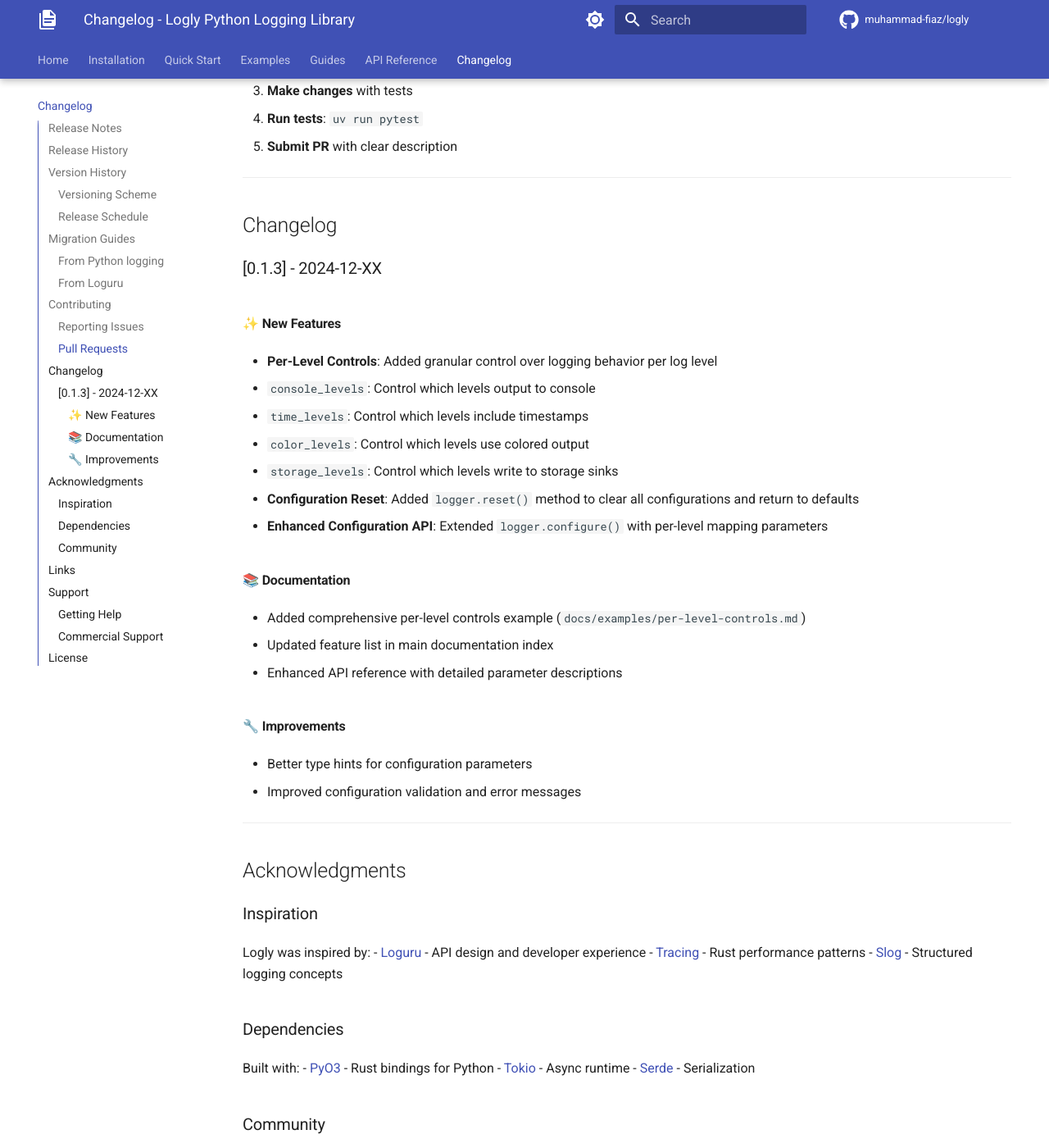
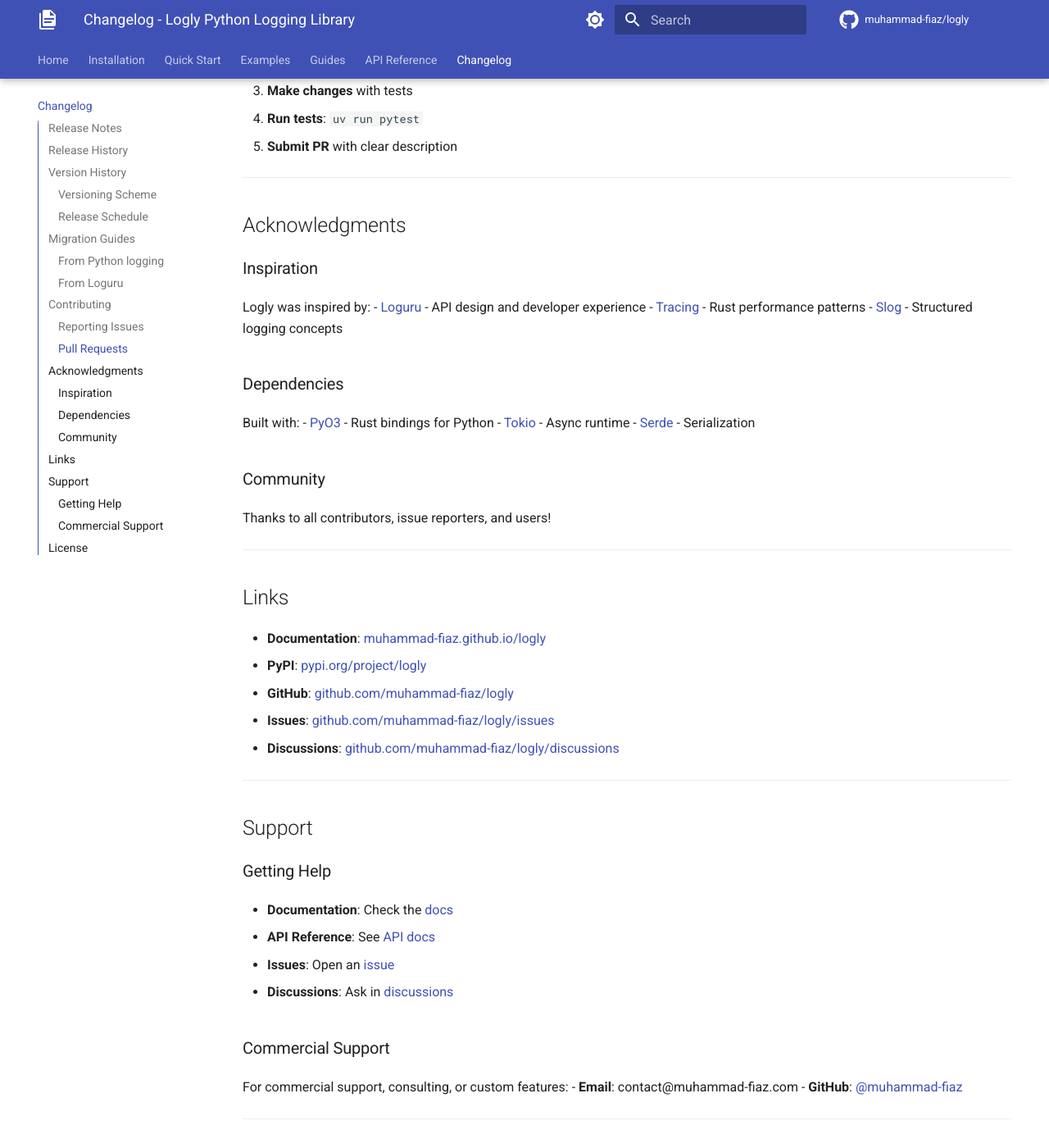
Before and after one commit to muhammad-fiaz/logly, an MkDocs documentation site: the page built from docs/changelog.md, in a window 1280 px wide and 1400 px high, scrolled down 2582 px. Shown: the whole window at 82% size. Built offline with MkDocs 1.6.1 and Material for MkDocs 9.7.7, drawn with Linux system fonts in a browser that asks for light colours; comment, search, counter and statistics services are not loaded.

Commit message:
update readme

```diff
--- a/docs/changelog.md
+++ b/docs/changelog.md
@@ -118,33 +118,6 @@
 
 ---
 
-## Changelog
-
-### [0.1.3] - 2024-12-XX
-
-#### ✨ New Features
-
-- **Per-Level Controls**: Added granular control over logging behavior per log level
-  - `console_levels`: Control which levels output to console
-  - `time_levels`: Control which levels include timestamps
-  - `color_levels`: Control which levels use colored output
-  - `storage_levels`: Control which levels write to storage sinks
-- **Configuration Reset**: Added `logger.reset()` method to clear all configurations and return to defaults
-- **Enhanced Configuration API**: Extended `logger.configure()` with per-level mapping parameters
-
-#### 📚 Documentation
-
-- Added comprehensive per-level controls example (`docs/examples/per-level-controls.md`)
-- Updated feature list in main documentation index
-- Enhanced API reference with detailed parameter descriptions
-
-#### 🔧 Improvements
-
-- Better type hints for configuration parameters
-- Improved configuration validation and error messages
-
----
-
 ## Acknowledgments
 
 ### Inspiration
```
Also changed, not shown: docs/index.md (+0 -2 lines).
